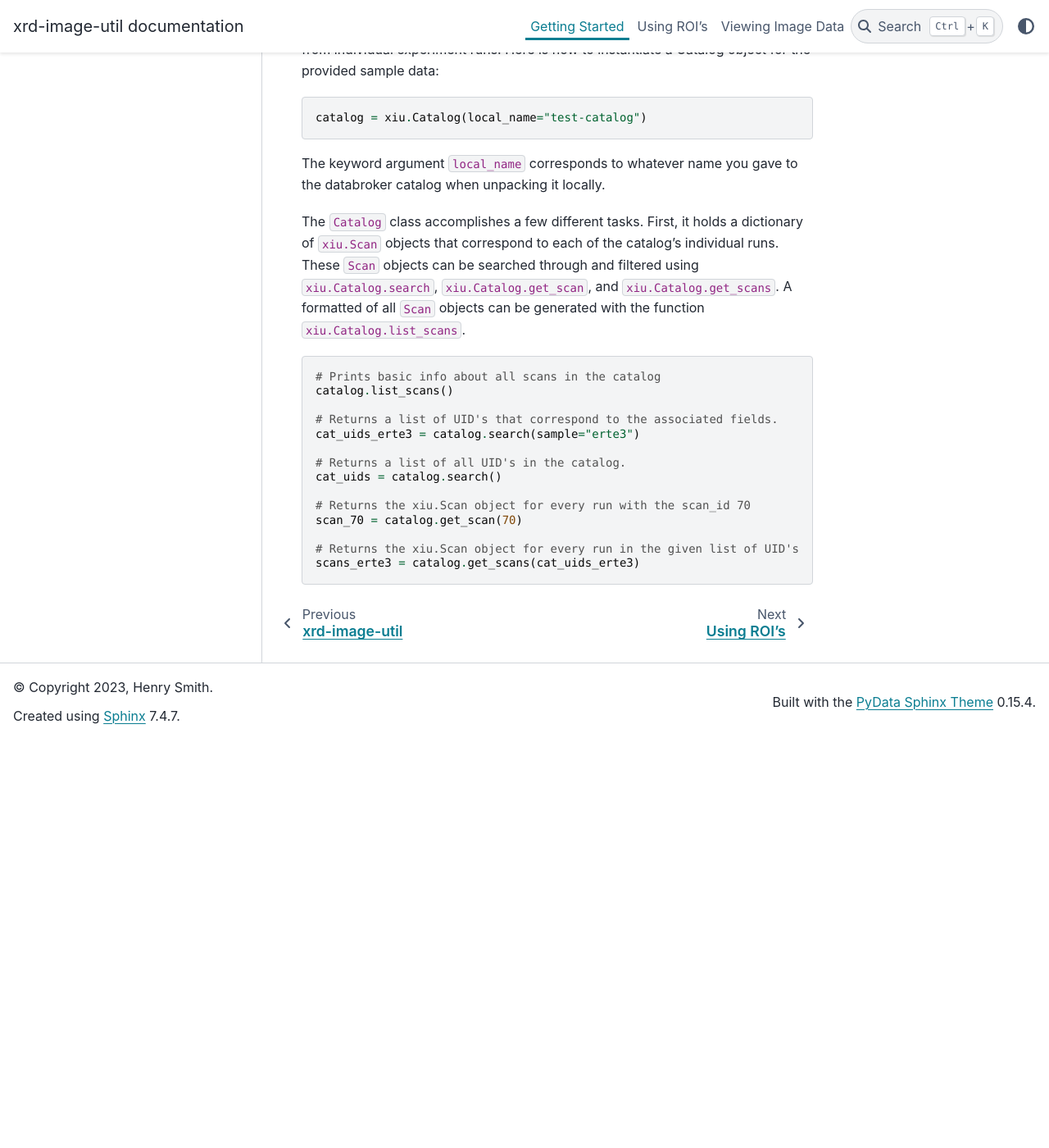
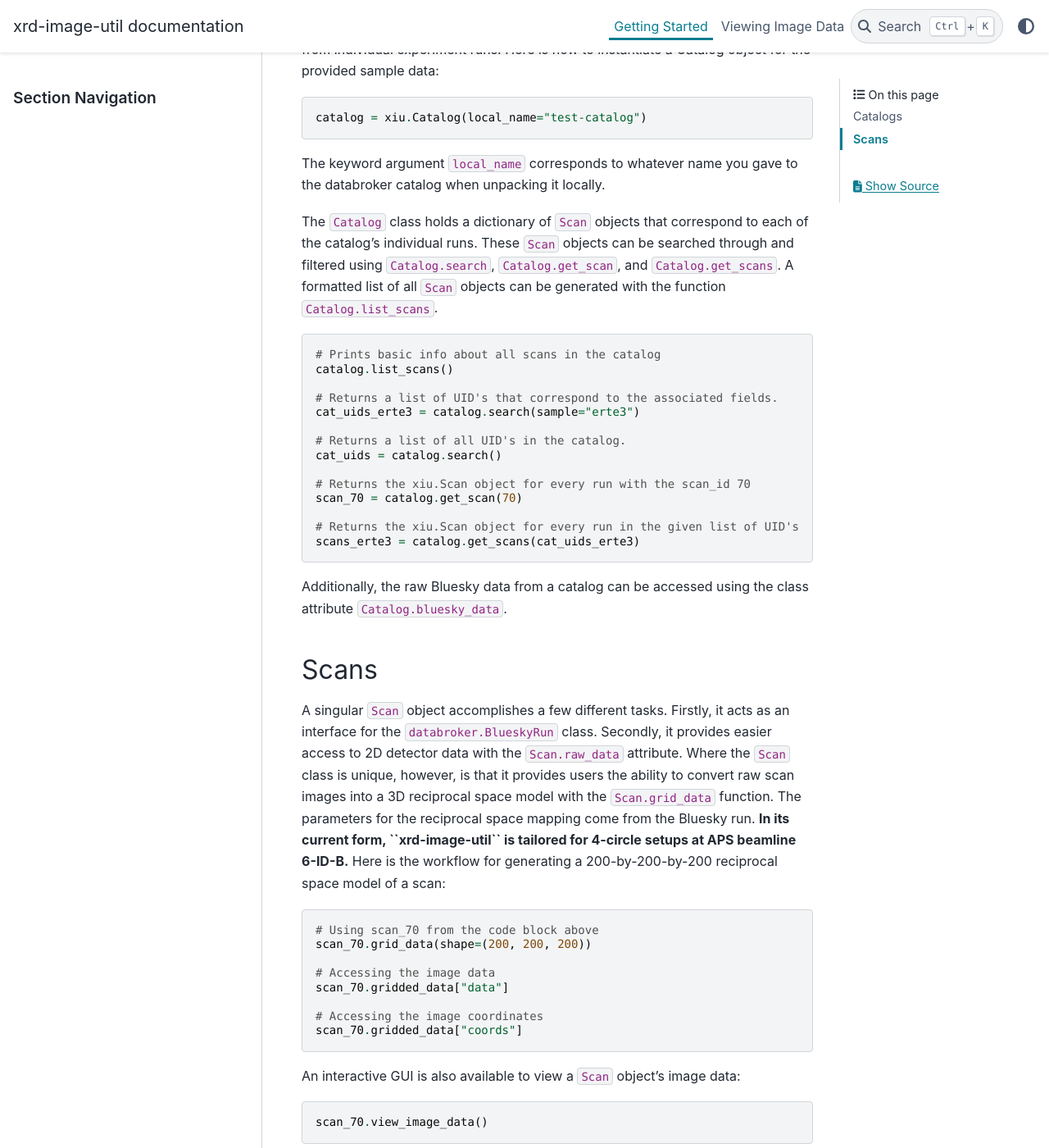
Before and after one commit to pecomyint/xrd-image-util, a Sphinx documentation site: the page built from docs/tutorials/getting_started.rst, in a window 1280 px wide and 1400 px high, scrolled down 838 px. Shown: the whole window at 82% size. Built offline with Sphinx 7.4.7 and the PyData theme 0.15.4, drawn with Linux system fonts in a browser that asks for light colours; before the commit the page ends 1740 px from its top, so only the background shows below that; some of the changed text lies outside the part shown.

Commit message:
Add basic Scan info

```diff
--- a/docs/index.rst
+++ b/docs/index.rst
@@ -47,7 +47,7 @@ Tutorials
 
 .. toctree::
     :glob:
-    :hidden:
     :maxdepth: 2
 
-    tutorials/*
+    tutorials/getting_started
+    tutorials/viewing_image_data
--- a/docs/tutorials/getting_started.rst
+++ b/docs/tutorials/getting_started.rst
@@ -2,7 +2,7 @@
 Getting Started
 ===============
 
-This tutorial will go through the basic steps to load the sample data `found in the GitHub repository <https://github.com/henryjsmith12/xrd-image-util/issues>`_.
+This tutorial will go through the basic steps to load the sample data `found in the GitHub repository <https://github.com/henryjsmith12/xrd-image-util>`_.
 
 The first step is to ensure that the databroker catalog is unpacked on your machine. This can be accomplished with the following Bash command:
 
@@ -32,10 +33,9 @@ retrieve commonly used values and 2D detector data from individual experiment ru
 
 The keyword argument ``local_name`` corresponds to whatever name you gave to the databroker catalog when unpacking it locally.
 
-The ``Catalog`` class accomplishes a few different tasks. First, it holds a dictionary of ``xiu.Scan`` objects that correspond
-to each of the catalog's individual runs. These ``Scan`` objects can be searched through and filtered using
-``xiu.Catalog.search``, ``xiu.Catalog.get_scan``, and ``xiu.Catalog.get_scans``. A formatted of all ``Scan`` objects can be generated
-with the function ``xiu.Catalog.list_scans``.
+The ``Catalog`` class holds a dictionary of ``Scan`` objects that correspond to each of the catalog's individual runs. These ``Scan`` objects can be searched through and filtered using
+``Catalog.search``, ``Catalog.get_scan``, and ``Catalog.get_scans``. A formatted list of all ``Scan`` objects can be generated
+with the function ``Catalog.list_scans``.
 
 .. code-block:: python
 
@@ -53,3 +53,32 @@ with the function ``xiu.Catalog.list_scans``.
 
     # Returns the xiu.Scan object for every run in the given list of UID's
     scans_erte3 = catalog.get_scans(cat_uids_erte3)
+
+Additionally, the raw Bluesky data from a catalog can be accessed using the class attribute ``Catalog.bluesky_data``.
+
+
+Scans
+-----
+
+A singular ``Scan`` object accomplishes a few different tasks. Firstly, it acts as an interface for the ``databroker.BlueskyRun``
+class. Secondly, it provides easier access to 2D detector data with the ``Scan.raw_data`` attribute. Where the ``Scan`` class is
+unique, however, is that it provides users the ability to convert raw scan images into a 3D reciprocal space model with the ``Scan.grid_data`` function.
+The parameters for the reciprocal space mapping come from the Bluesky run. **In its current form, ``xrd-image-util`` is tailored for 4-circle setups at
+APS beamline 6-ID-B.** Here is the workflow for generating a 200-by-200-by-200 reciprocal space model of a scan:
+
+.. code-block:: python
+
+    # Using scan_70 from the code block above
+    scan_70.grid_data(shape=(200, 200, 200))
+
+    # Accessing the image data
+    scan_70.gridded_data["data"]
+
+    # Accessing the image coordinates
+    scan_70.gridded_data["coords"]
+
+An interactive GUI is also available to view a ``Scan`` object's image data:
+
+.. code-block:: python
+
+    scan_70.view_image_data()
```
Also changed, not shown: other parts of docs/tutorials/getting_started.rst (+2 -1 lines).
